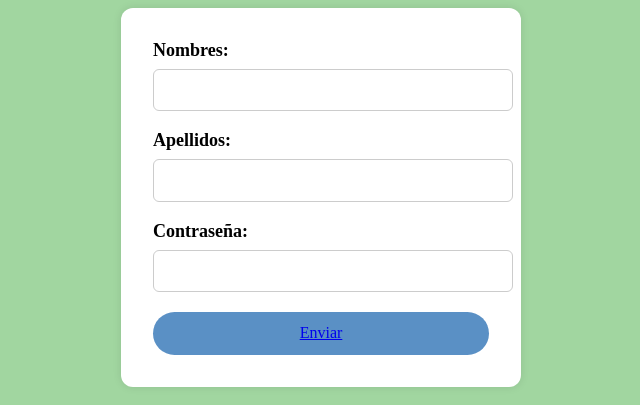
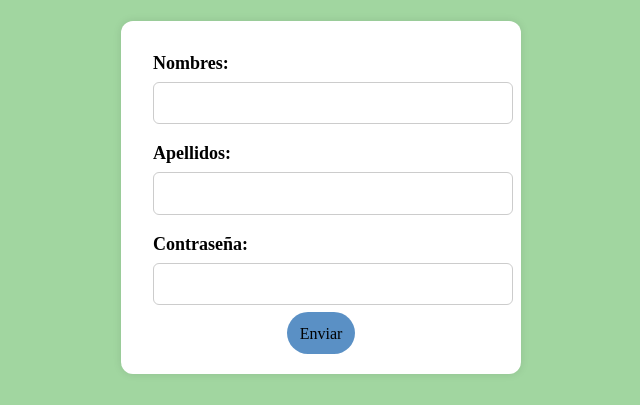
Before and after one commit to JuanASC05/IHC_ConectaMayor, a website: page inicioSesionADULTO.html in a window 1280 px wide. Shown: the part 395-800 px from the top of the page, without its empty margins (319-959 px from the left). Drawn offline with Linux system fonts and the light colour scheme; a web font is replaced by a local one.

Commit message:
Actualizo estilos y funcionalidades en  inicio sesion Adulto

```diff
--- a/InicioSesion.css
+++ b/InicioSesion.css
@@ -1,10 +1,10 @@
-@import url('https://fonts.googleapis.com/css2?family=Habibi&family=Marko+One&display=swap');
+@import url("https://fonts.googleapis.com/css2?family=Habibi&family=Marko+One&display=swap");
 
 body {
   margin: 0;
   padding: 0;
-  background-color: #A1D6A0;
-  font-family: 'Habibi', serif;
+  background-color: #a1d6a0;
+  font-family: "Habibi", serif;
   display: flex;
   justify-content: center;
   align-items: center;
@@ -18,7 +18,7 @@ section {
 }
 
 h2 {
-  font-family: 'Marko One', serif;
+  font-family: "Marko One", serif;
   font-size: 28px;
   color: #000000;
   margin: 1rem 0;
@@ -53,23 +53,24 @@ input[type="password"] {
   border: 1px solid #ccc;
   border-radius: 6px;
   font-size: 16px;
-  font-family: 'Habibi', serif;
+  font-family: "Habibi", serif;
 }
 
-button[type="submit"] {
+.registro-adultoMayor a {
   width: 100%;
   padding: 0.8rem;
-  background-color: #5A90C5;
+  background-color: #5a90c5;
   color: #000000;
   font-size: 16px;
   border: none;
   border-radius: 45px;
-  font-family: 'Habibi', serif;
+  font-family: "Habibi", serif;
   cursor: pointer;
   transition: background-color 0.3s ease;
+  text-decoration: none;
 }
 
-button[type="submit"]:hover {
+.registro-adultoMayor a:hover {
   background-color: #3b72a0;
 }
 
--- a/inicioSesionADULTO.html
+++ b/inicioSesionADULTO.html
@@ -23,7 +23,7 @@
                 <label for="Contraseña">Contraseña: </label>
                 <input type="password" id="Contraseña" name="Contraseña"/>
             </div>
-        <button type="submit"><a href="paginaInicioAdulto.html">Enviar</a></button>
+       <a href="paginaInicioAdulto.html">Enviar</a>
         </form>
 </body>
 </html>
```
